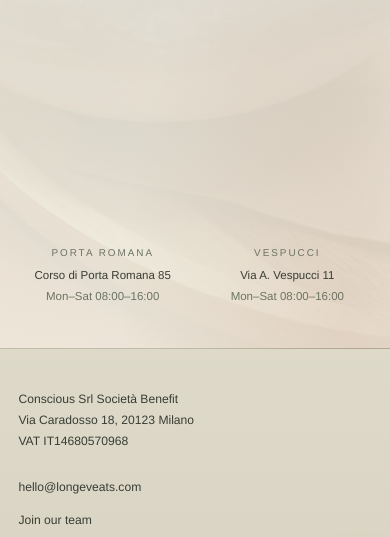
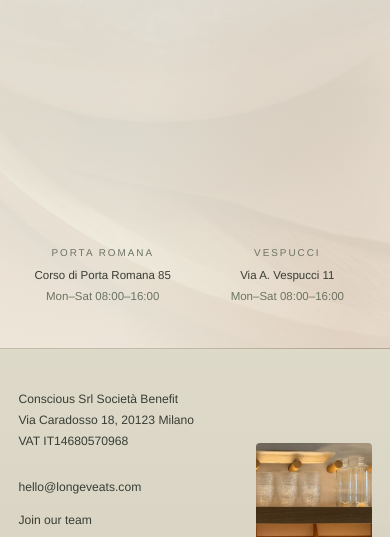
Before and after one commit to ruggeroganz/longeveats.it, a plain HTML site: page index.html in a window 390 px wide. Shown: the part 496-1033 px from the top of the page. Drawn offline with Linux system fonts and the light colour scheme.

Commit message:
Update style.css

```diff
--- a/style.css
+++ b/style.css
@@ -328,7 +328,7 @@
   .footer-cols { grid-template-columns: 1fr; gap: 1.5rem; order: 1; }
   /* photo sits in the bottom right corner, under the footer text */
   /* photo bottom right, level with the privacy and cookie links, above the disclaimer */
-  .footer-photo { order: 2; justify-self: end; width: 116px; height: 116px; margin-top: -5.5rem; }
+  .footer-photo { order: 2; justify-self: end; width: 116px; height: 150px; margin-top: -15.5rem; }
   .disclaimer { order: 3; margin-top: -1.25rem; }
   .form { grid-template-columns: 1fr; gap: 1.25rem; }
   .form-foot { flex-direction: column; align-items: stretch; }
```
